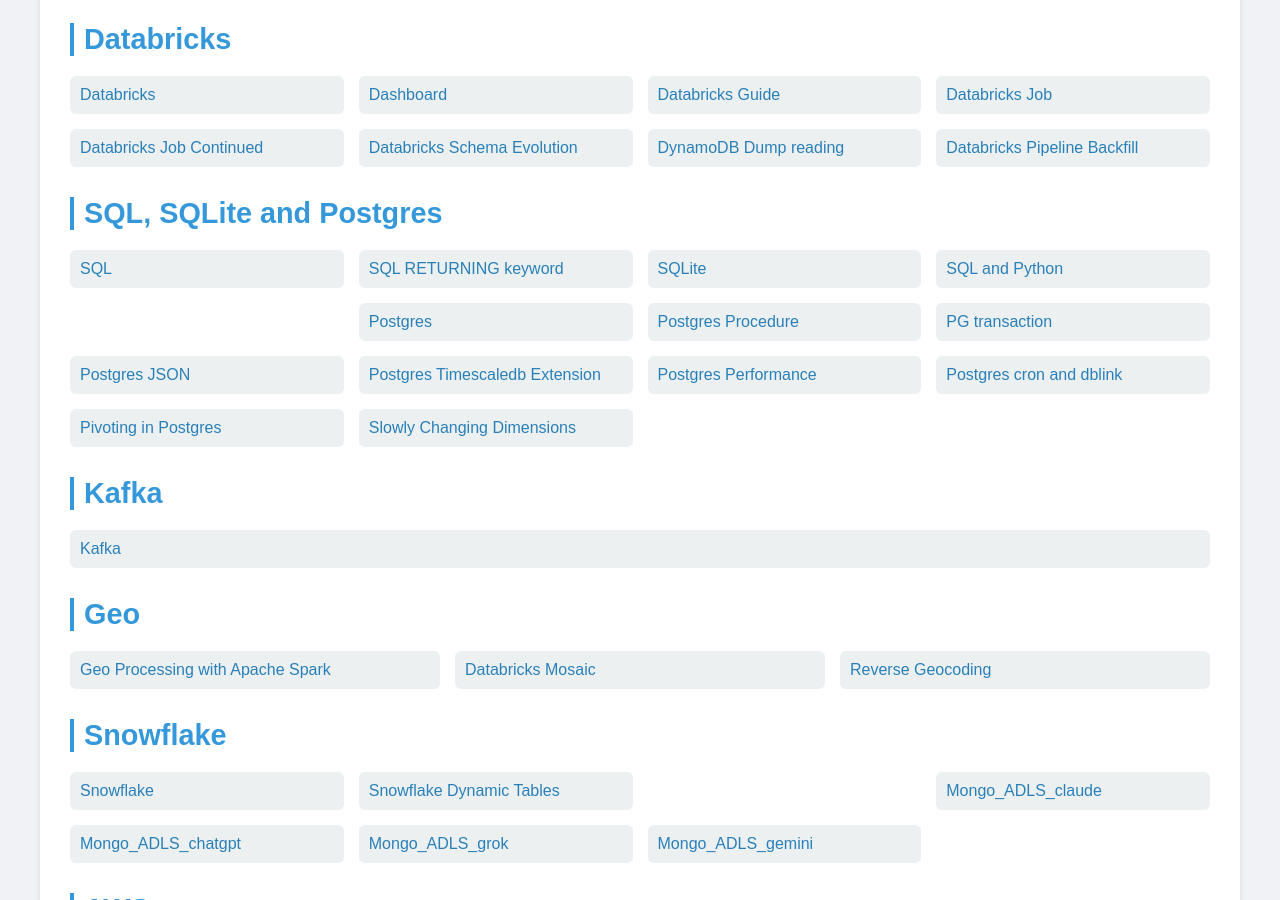
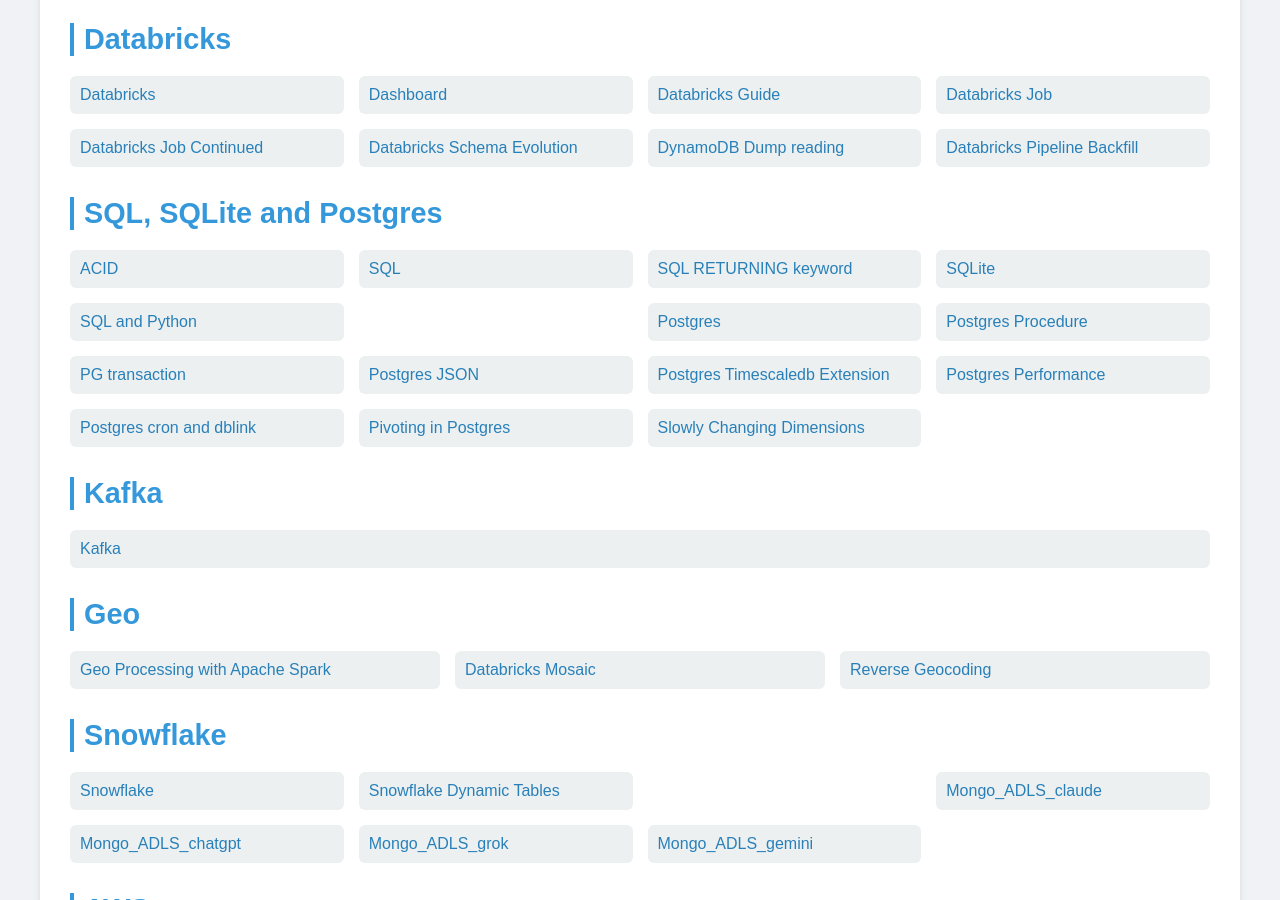
Before and after one commit to Michael-Lubinsky/michael-lubinsky.github.com, a Jekyll site: the page built from index.html, in a window 1280 px wide and 900 px high, scrolled down 792 px. Built offline with Jekyll 4.4.1, drawn with Linux system fonts in a browser that asks for light colours.

Commit message:
Update index.html

```diff
--- a/index.html
+++ b/index.html
@@ -136,6 +136,7 @@
         <div class="category">
             <h2>SQL, SQLite and Postgres</h2>
             <div class="links-grid">
+                <a href="pg/ACID.html">ACID</a>
                 <a href="pg/sql.html">SQL</a>
                 <a href="pg/returning.html">SQL RETURNING keyword</a>
                 <a href="sqlite/sqlite.html">SQLite</a>
```
